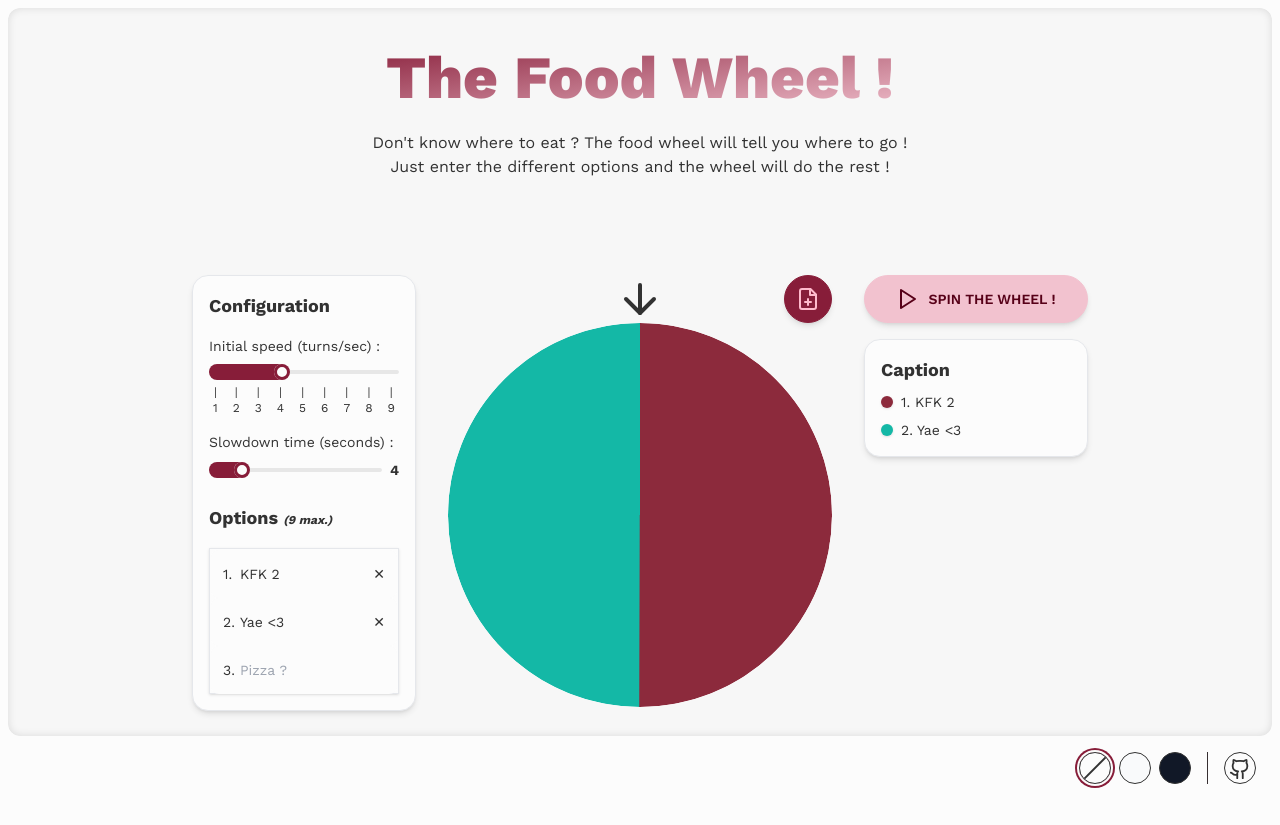
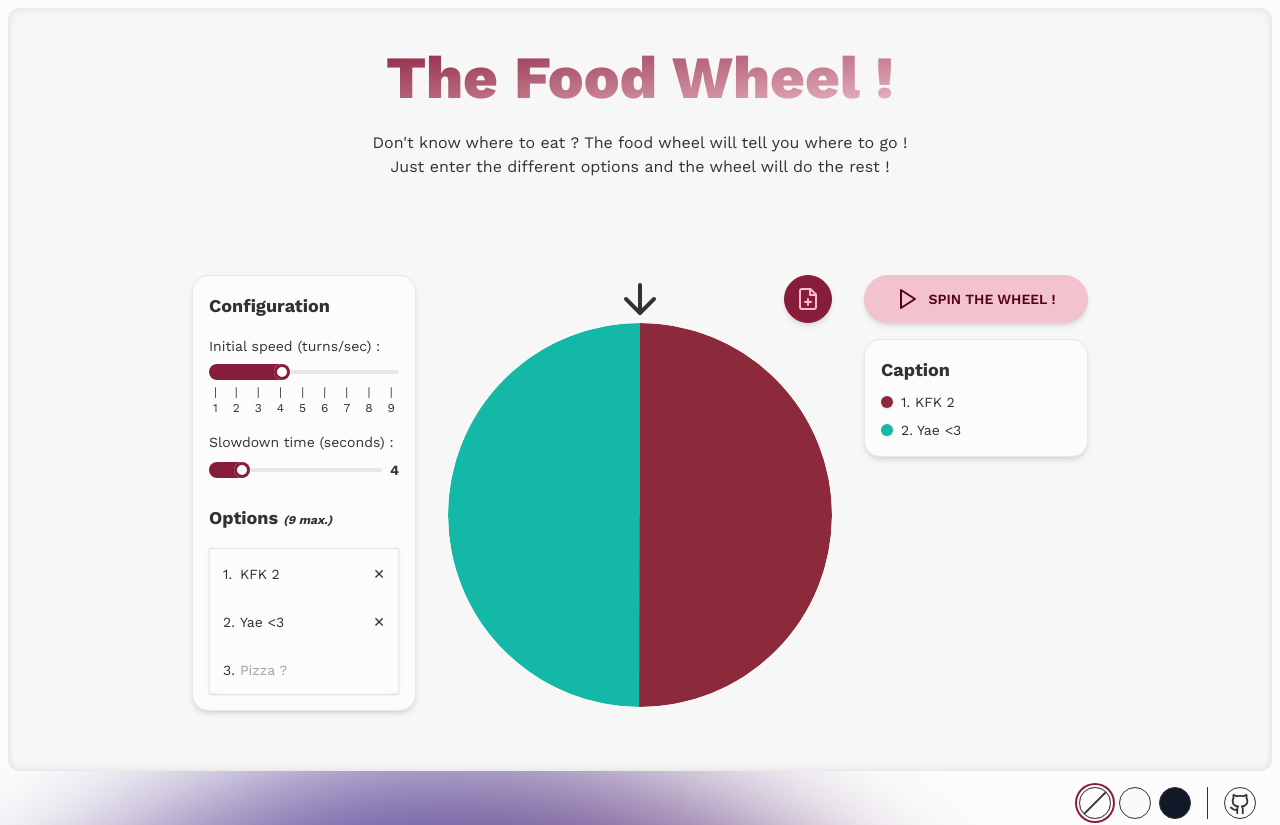
Before and after one commit to MaoDeMatos/the-food-wheel, a Next.js app: page / in a window 1280 px wide. Shown: the top 825 px of the page. Before the commit the page ends 800 px from the top, so only its background shows below. Built offline with nearby package versions, Linux system fonts and the light colour scheme.

Commit message:
🚧 Add background gradient animation

```diff
--- a/src/app/LeftMenu.tsx
+++ b/src/app/LeftMenu.tsx
@@ -73,7 +73,7 @@ function LeftMenuOptions() {
         <span className="text-xs italic">({MAX_OPTIONS_NUMBER} max.)</span>
       </p>
 
-      <div className="w-full join join-vertical isolate shadow border dark:border-transparent">
+      <div className="join join-vertical isolate w-full border shadow dark:border-transparent">
         {options.map((opt, idx) => (
           <div
             key={idx}
--- a/src/app/layout.tsx
+++ b/src/app/layout.tsx
@@ -4,6 +4,7 @@ import { Metadata } from 'next';
 import { Work_Sans } from 'next/font/google';
 
 import { ThemeSelector } from '@/components/ThemeSelector';
+import { classNames } from '@/utils';
 
 import './globals.css';
 
@@ -48,14 +49,24 @@ export default function RootLayout({
         />
       </head>
 
-      <body className="h-full antialiased">
+      <body
+        className={classNames(
+          'relative h-full overflow-hidden antialiased',
+          'before:pointer-events-none before:absolute before:-left-[15%] before:top-[94%] before:aspect-square before:w-2/3 before:rounded-full',
+          'before:animate-main-bg before:bg-primary-glow before:blur-2xl before:transition', // after:top-[88%] after:left-[20%]
+          'md:before:w-full md:before:blur-3xl'
+          // 'after:pointer-events-none after:absolute after:top-full after:left-1/4 after:-z-10 after:h-1/2 after:w-1/2',
+          // 'after:rounded-[30%_70%_70%_30%_/_30%_30%_70%_70%]',
+          // 'after:bg-primary-glow after:animate-main-bg after:transition after:blur-2xl'
+        )}
+      >
         {/* App wrapper, to ensure nothing is injected in the "overlay", by Next.js for example */}
         <div
           id="app"
           className="container mx-auto flex h-full flex-col gap-2 p-2"
         >
           {/* Main content */}
-          <div className="relative h-full overflow-hidden rounded-xl bg-base-200 dark:bg-base-100 after:pointer-events-none after:absolute after:inset-0 after:rounded-xl after:shadow-[inset_0_0_0.5rem_0_hsl(0deg_0%_0%_/_12%)]">
+          <div className="relative h-full ovrflow-hidden rounded-xl bg-base-200 after:pointer-events-none after:absolute after:inset-0 after:rounded-xl after:shadow-[inset_0_0_0.5rem_0_hsl(0deg_0%_0%_/_12%)] dark:bg-base-100">
             {/* Children <div/> just to prevent the scrollbar overflowing the rounded container */}
             <div className="h-full overflow-auto">{children}</div>
           </div>
--- a/tailwind.config.cjs
+++ b/tailwind.config.cjs
@@ -9,6 +9,28 @@ module.exports = {
       colors: { 'main-bg': 'var(--main-bg)' },
       fontFamily: {
         sans: ['var(--font-work-sans)', ...defaultTheme.fontFamily.sans],
+      },
+      keyframes: {
+        rotate: {
+          '0%': { transform: 'rotate(0deg)' },
+          '100%': { transform: 'rotate(360deg)' },
+        },
+        // 'move-bg': {
+        //   '0%': { backgroundPosition: '0% 0%' },
+        //   '50%': { backgroundPosition: '100% 100%' },
+        //   '100%': { backgroundPosition: '0% 0%' },
+        // },
+      },
+      animation: {
+        'main-bg': 'rotate 30s cubic-bezier(0.8, 0.2, 0.2, 0.8) infinite', //, move-bg 30s ease-in-out infinite',
+      },
+      backgroundImage: {
+        'primary-glow':
+          // 'linear-gradient(to right, hsl(var(--p) / 100%) 0%, hsl(var(--s) / 100%) 50%, hsl(var(--a) / 100%) 100%)',
+          'conic-gradient(from 90deg at 50% 50%, hsl(var(--p) / 80%) 0%, hsl(var(--s) / 80%) 33%, hsl(var(--a) / 80%) 66%, hsl(var(--p) / 80%) 100%)',
+        // 'radial-gradient(circle at 69.9% 26%, hsl(var(--p) / 100%), transparent 100%), radial-gradient(circle at 50.57% 84.18%, hsl(var(--s) / 100%), transparent 100%),radial-gradient(circle at 34.48% 25.68%, hsl(var(--a), transparent 100%), radial-gradient(circle at 50% 50%, #000000, #000000 100%)'
+        // 'secondary-glow':
+        //   'linear-gradient(to right, hsl(var(--pc) / 100%) 0%, hsl(var(--sc) / 100%) 50%, hsl(var(--ac) / 100%) 100%)',
       },
     },
   },
```
